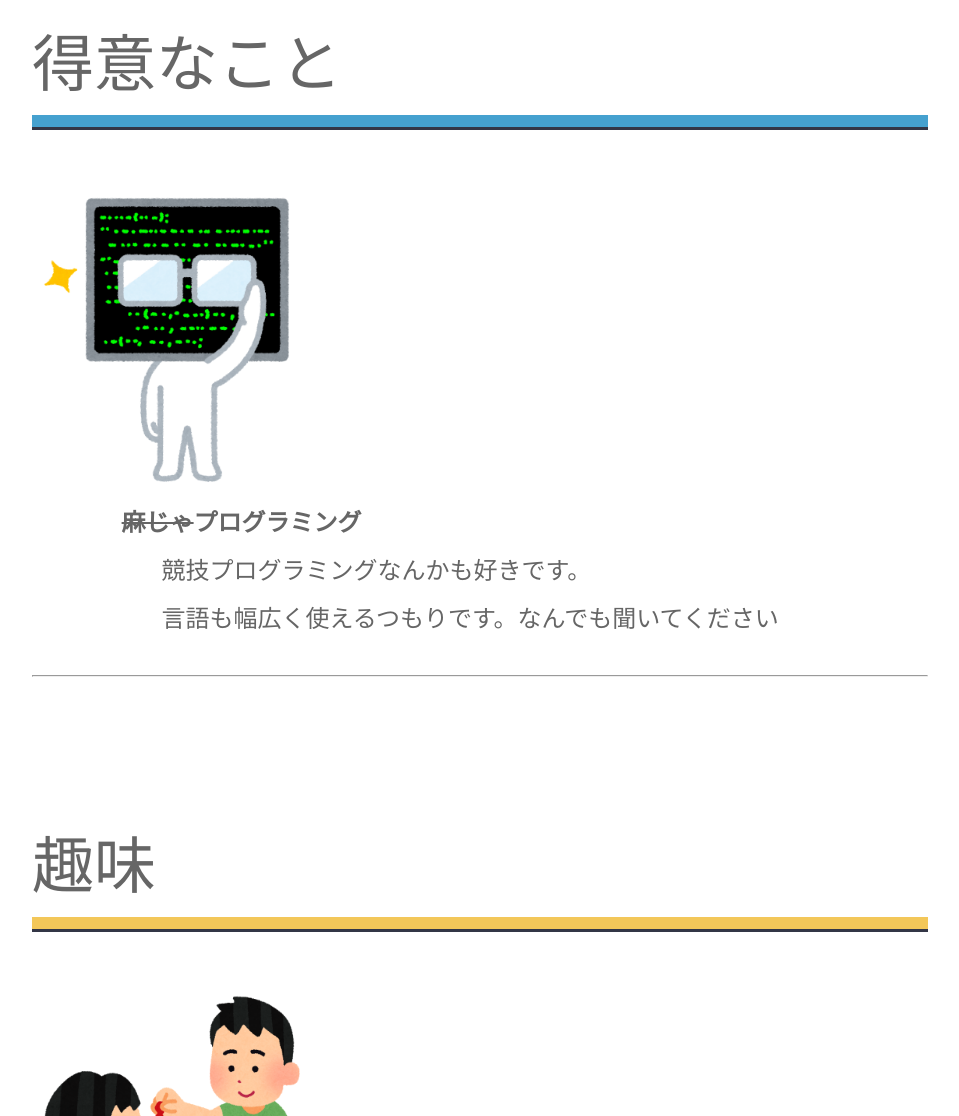
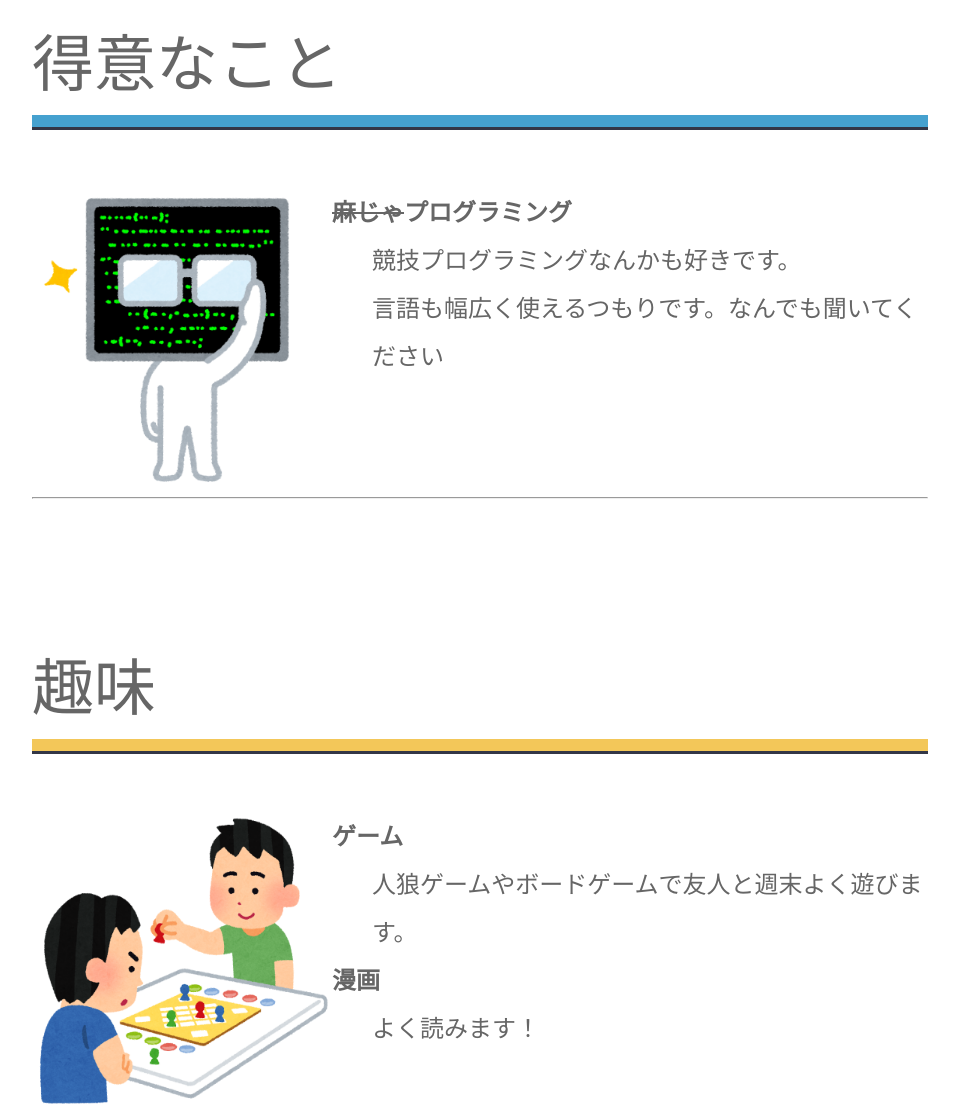
Before and after one commit to ITSVAPP/htmlkenshu, a plain HTML site: page 00_内定者研修用/03_自己紹介ページサンプル/05_現代風自己紹介ページサンプル/index.html in a window 1280 px wide. Shown: the part 736-1852 px from the top of the page, without its empty margins (160-1119 px from the left). Drawn offline with Linux system fonts and the light colour scheme.

Commit message:
微修正

```diff
--- a/00_内定者研修用/03_自己紹介ページサンプル/05_現代風自己紹介ページサンプル/css/style.css
+++ b/00_内定者研修用/03_自己紹介ページサンプル/05_現代風自己紹介ページサンプル/css/style.css
@@ -6,6 +6,7 @@ body,
 html {
 	width: 100%;
 	height: 100%;
+	scroll-behavior: smooth; /*ゆっくりスクロール*/
 }
 body {
 	margin: 0px;
@@ -140,11 +141,13 @@ body {
 	width: 300px; /* ※縦横を同値に */
 	height: 300px; /* ※縦横を同値に */
 }
-.subcontents div {
-	display: inline-block; /* インラインブロック要素にする */
-	vertical-align: top; /* 上に合わせる */
-	margin-top: 0; /*上からの距離*/
-	margin-left: 10%; /*上からの距離*/
+
+.subcontents-main {
+	display: flex;
+}
+
+.subcontents-main > div {
+	width: calc(100% - 300px);
 }
 
 dl {
--- a/00_内定者研修用/03_自己紹介ページサンプル/05_現代風自己紹介ページサンプル/index.html
+++ b/00_内定者研修用/03_自己紹介ページサンプル/05_現代風自己紹介ページサンプル/index.html
@@ -34,6 +34,7 @@
 		</div>
 		<div class="subcontents" id="01">
 			<p class="color1border">得意なこと</p>
+			<div class="subcontents-main">
 				<img src="images/01.png" />
 				<div>
 					<dl>
@@ -42,10 +43,12 @@
 						<dd>言語も幅広く使えるつもりです。なんでも聞いてください</dd>
 					</dl>
 				</div>
+			</div>
 			<hr />
 		</div>
 		<div class="subcontents" id="02">
 			<p class="color2border">趣味</p>
+			<div class="subcontents-main">
 				<img src="images/02.png" />
 				<div>
 					<dl>
@@ -55,10 +58,12 @@
 						<dd>よく読みます！</dd>
 					</dl>
 				</div>
+			</div>
 			<hr />
 		</div>
 		<div class="subcontents" id="03">
 			<p class="color3border">好きな漫画</p>
+			<div class="subcontents-main">
 				<img src="images/03.png" />
 				<div>
 					<dl>
@@ -72,6 +77,7 @@
 						<dd>宮本武蔵の漫画です。</dd>
 					</dl>
 				</div>
+			</div>
 			<hr />
 		</div>
 	</body>
```
Lines whose indentation alone changed are shown as unchanged.
